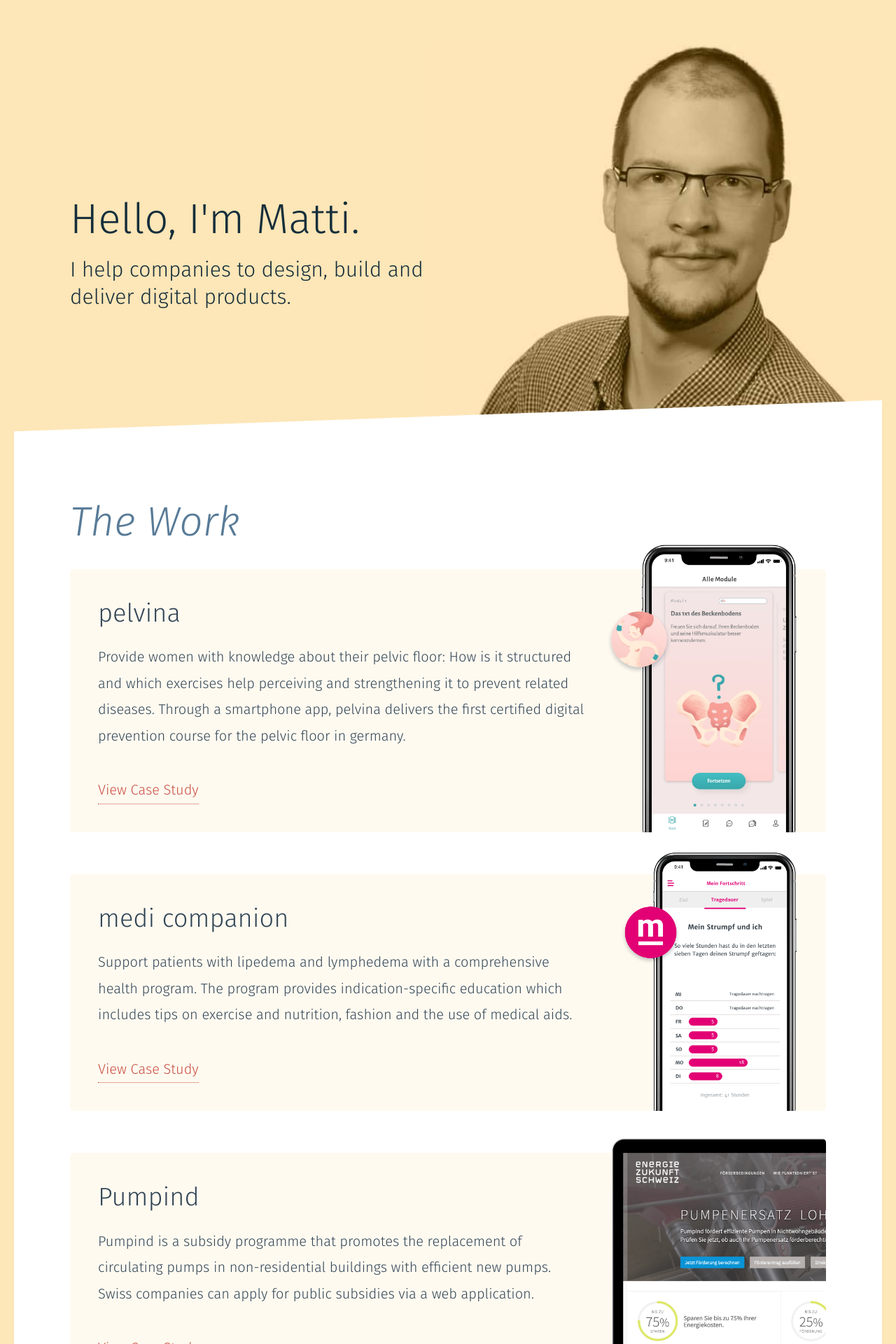
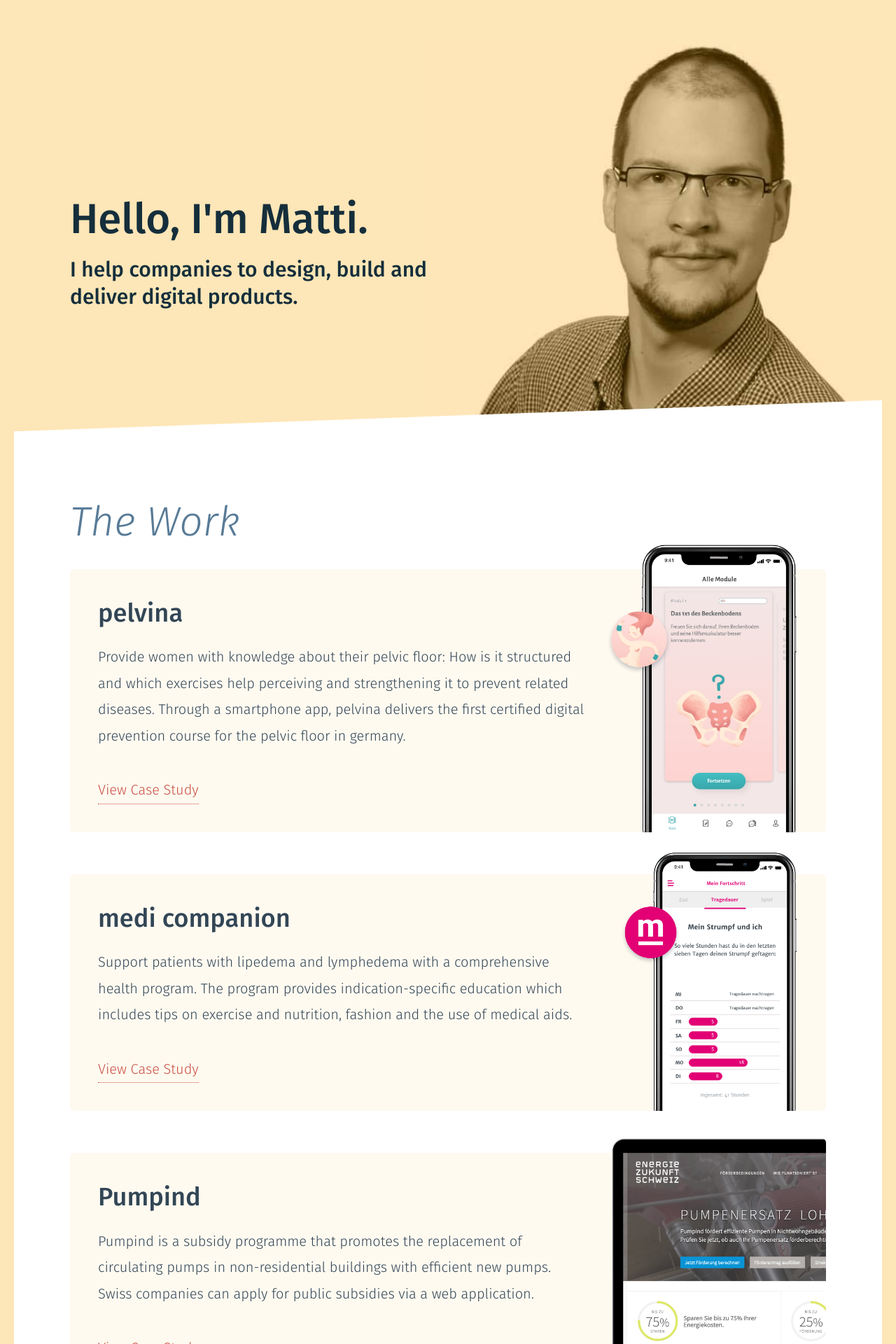
Before and after one commit to mbesser/mbesser.github.io, a Jekyll site: the page built from index.html, in a window 1280 px wide. Shown: the top 1920 px of the page at 70% size. Built offline with Jekyll 4.4.1, drawn with Linux system fonts in a browser that asks for light colours; nearby versions of some CDN libraries.

Commit message:
fix: Change google font link.

```diff
--- a/_includes/htmlhead.html
+++ b/_includes/htmlhead.html
@@ -20,7 +20,7 @@
     {% endcapture %}
     {{ include_to_scssify | scssify }}
   </style>
-  <link href="https://fonts.googleapis.com/css2?family=Fira+Sans:ital,wght@0,300;1,300;1,600,900&display=swap" rel="stylesheet">
+  <link href="https://fonts.googleapis.com/css2?family=Fira+Sans:ital,wght@0,300;0,500;0,900;1,300&display=swap" rel="stylesheet">
 
   <script>
    </script>
```
